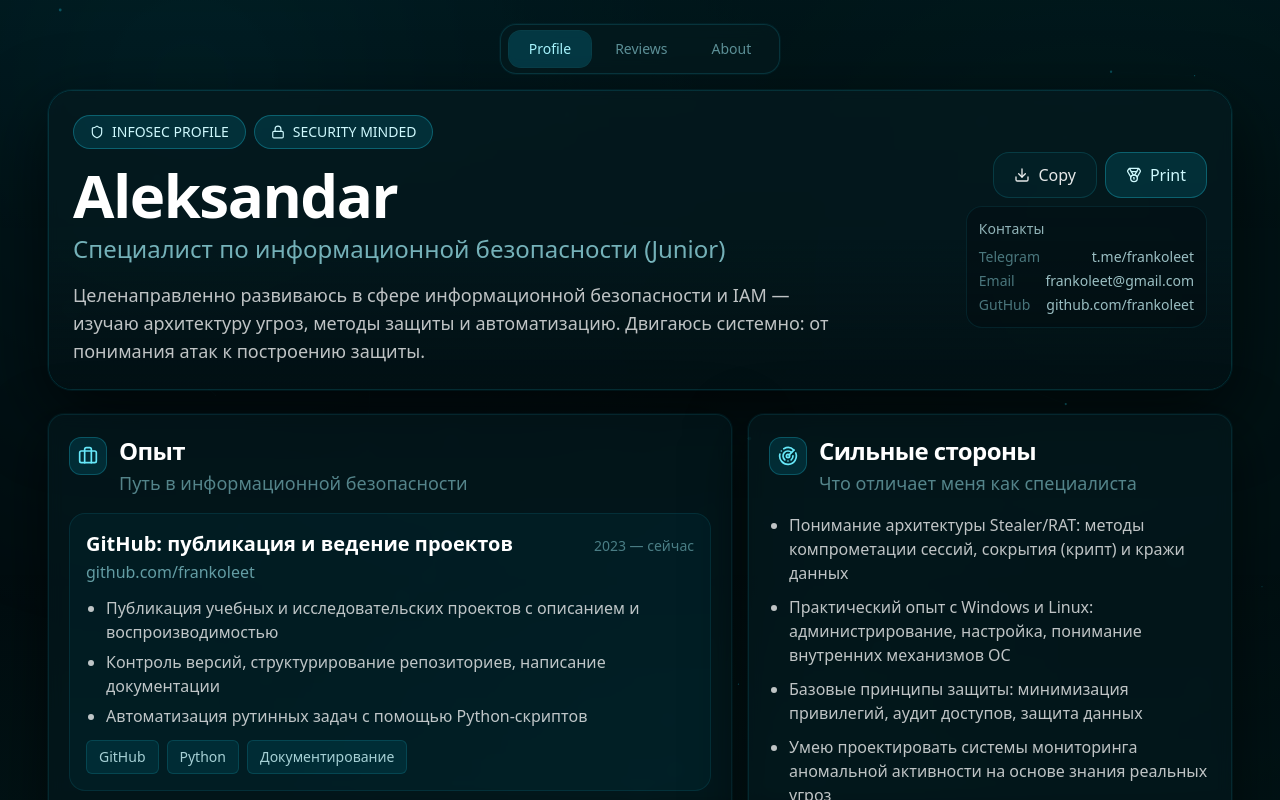
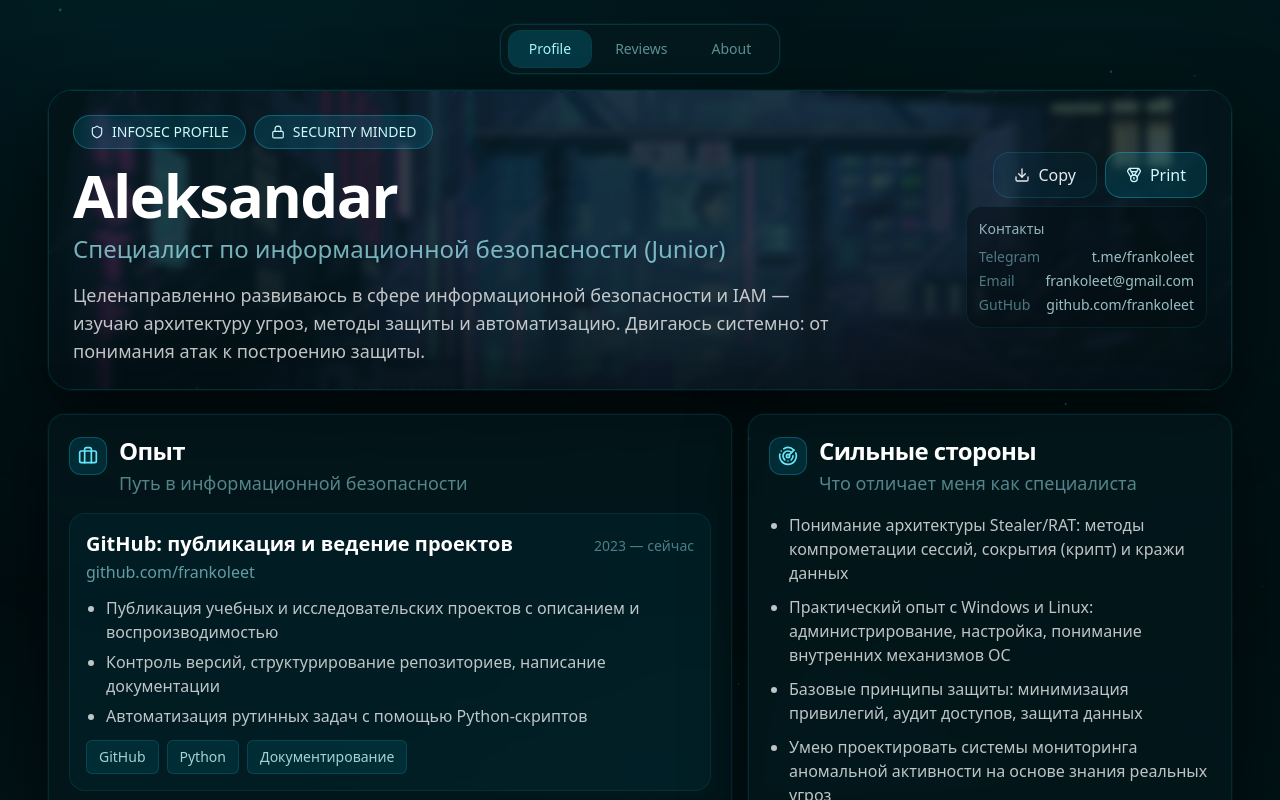
Before and after one commit to frankoleet/aleksandar, a React (Vite) app: page / in a window 1280 px wide. Shown: the top 800 px of the page. Built offline with nearby package versions, Linux system fonts and the light colour scheme.

Commit message:
update 666

```diff
--- a/src/App.jsx
+++ b/src/App.jsx
@@ -284,7 +284,7 @@
           className="relative rounded-3xl border border-cyan-400/15 overflow-hidden shadow-[0_0_0_1px_rgba(6,182,212,0.08),0_24px_70px_rgba(0,0,0,0.65)]"
         >
           {/* ── ФОН ШАПКИ: раскомментируй строку ниже и вставь путь к своему фото ── */}
-          {/*<div className="absolute inset-0 bg-cover bg-center bg-no-repeat" style={{ backgroundImage: "url('/aleksandar/ooo.png')" }} />*/}
+          <div className="absolute inset-0 bg-cover bg-center bg-no-repeat" style={{ backgroundImage: "url('c.gif')" }} />
           {/* Оверлей — затемняет фото для читаемости текста, можно менять прозрачность */}
           <div className="absolute inset-0 bg-[#041a1f]/80 backdrop-blur-sm" />
           {/* Плавный градиент снизу */}
```
Also changed, not shown: public/c.gif (added).
